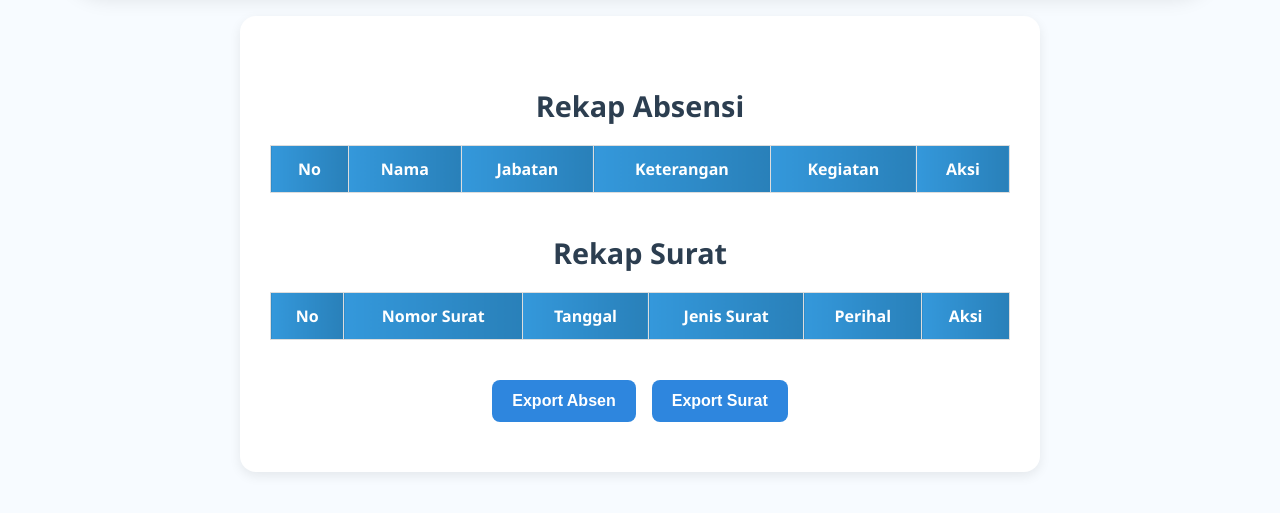
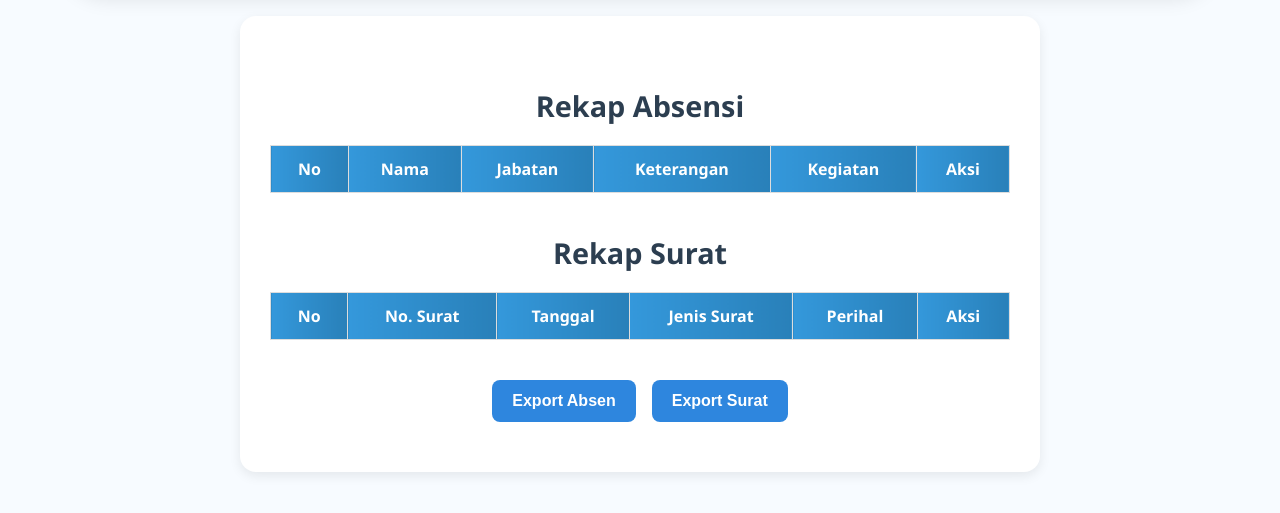
Before and after one commit to kkn112003/sekretariatBEM, a plain HTML site: page rekap.html in a window 1280 px wide. Shown: the part 115-628 px from the top of the page. Drawn offline with nearby package versions, Linux system fonts and the light colour scheme.

Commit message:
rekap.html

```diff
--- a/rekap.html
+++ b/rekap.html
@@ -132,7 +132,7 @@
         <thead>
           <tr>
             <th>No</th>
-            <th>Nomor Surat</th>
+            <th>No. Surat</th>
             <th>Tanggal</th>
             <th>Jenis Surat</th>
             <th>Perihal</th>
```
